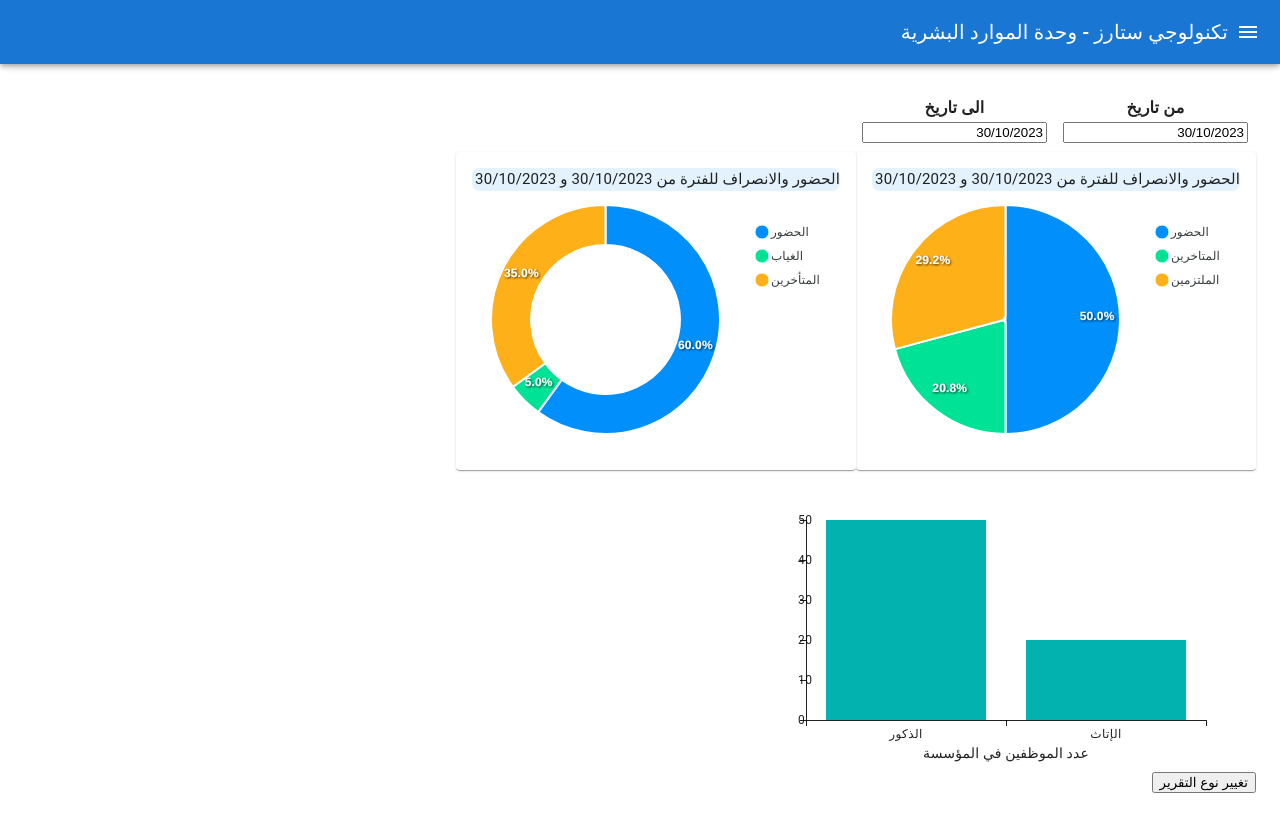
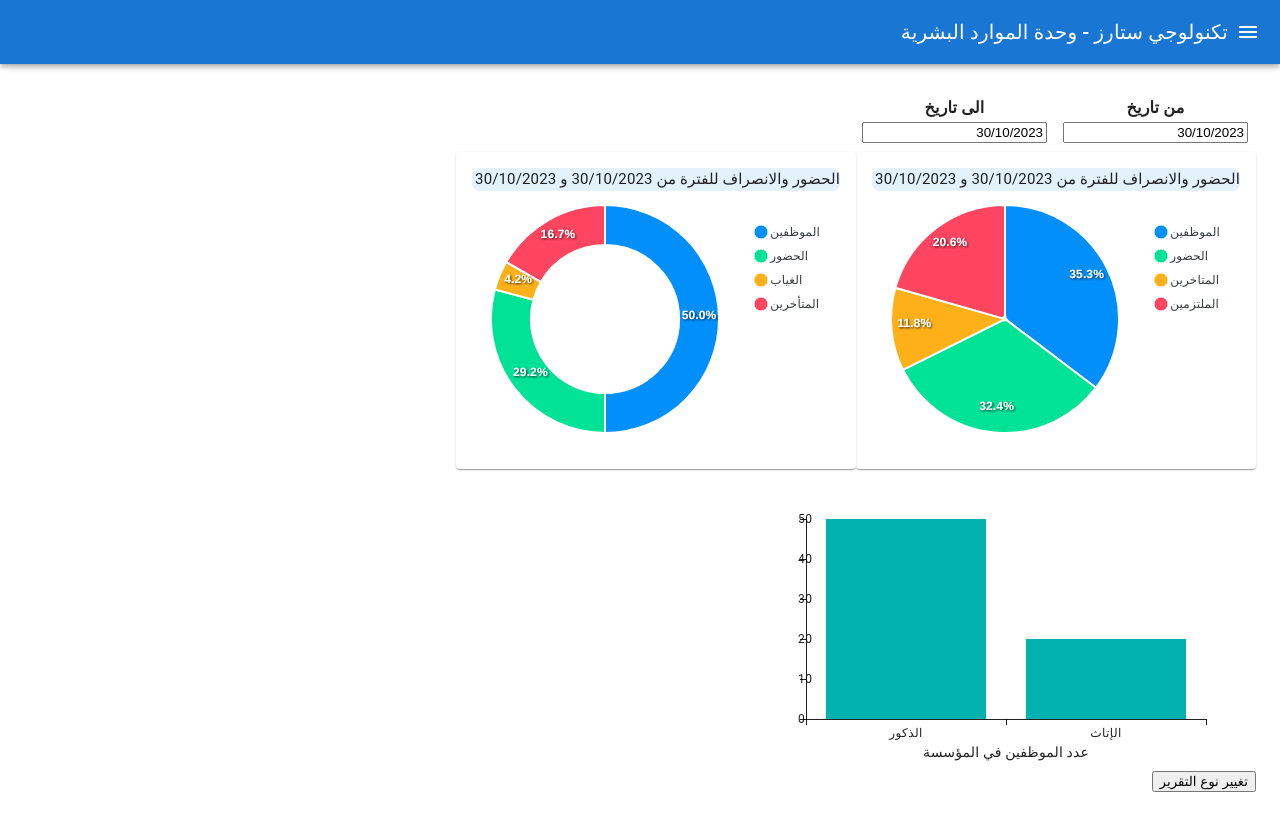
Before and after one commit to MohammedYaseen2023/HRDASHBOARD, a React (Vite) app in the folder HRDASHBOARD/: page / in a window 1280 px wide. Built offline with nearby package versions, Linux system fonts and the light colour scheme.

Commit message:
add employee chart

```diff
--- a/HRDASHBOARD/src/ChartPieAttend.jsx
+++ b/HRDASHBOARD/src/ChartPieAttend.jsx
@@ -38,8 +38,8 @@ import ReactApexChart from "react-apexcharts";
 
     function ChartPieAttend() {
 
-const seriesData=[60, 5, 35]
-const lablesData=['الحضور', 'الغياب', 'المتأخرين']
+const seriesData=[60,35, 5, 20]
+const lablesData=['الموظفين','الحضور', 'الغياب', 'المتأخرين']
     const state = {
 
         series: seriesData,//[44, 55, 41, 17, 15],
@@ -76,8 +76,8 @@ const lablesData=['الحضور', 'الغياب', 'المتأخرين']
 
     function ChartPiePrecision() {
 
-    const seriesData=[60, 25, 35]
-    const lablesData=['الحضور', 'المتاخرين', 'الملتزمين']
+    const seriesData=[60,55, 20, 35]
+    const lablesData=['الموظفين','الحضور', 'المتاخرين', 'الملتزمين']
         const state = {
 
             series: seriesData,//[44, 55, 41, 17, 15],
```
